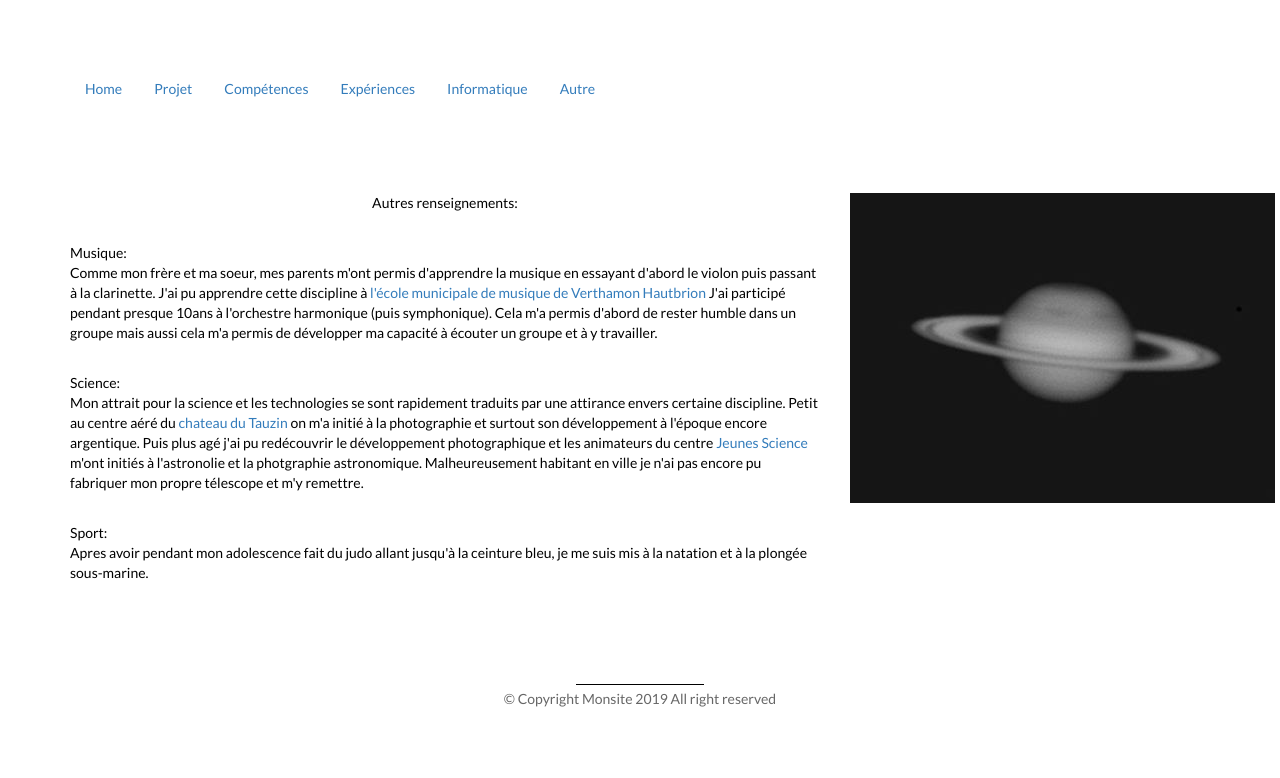
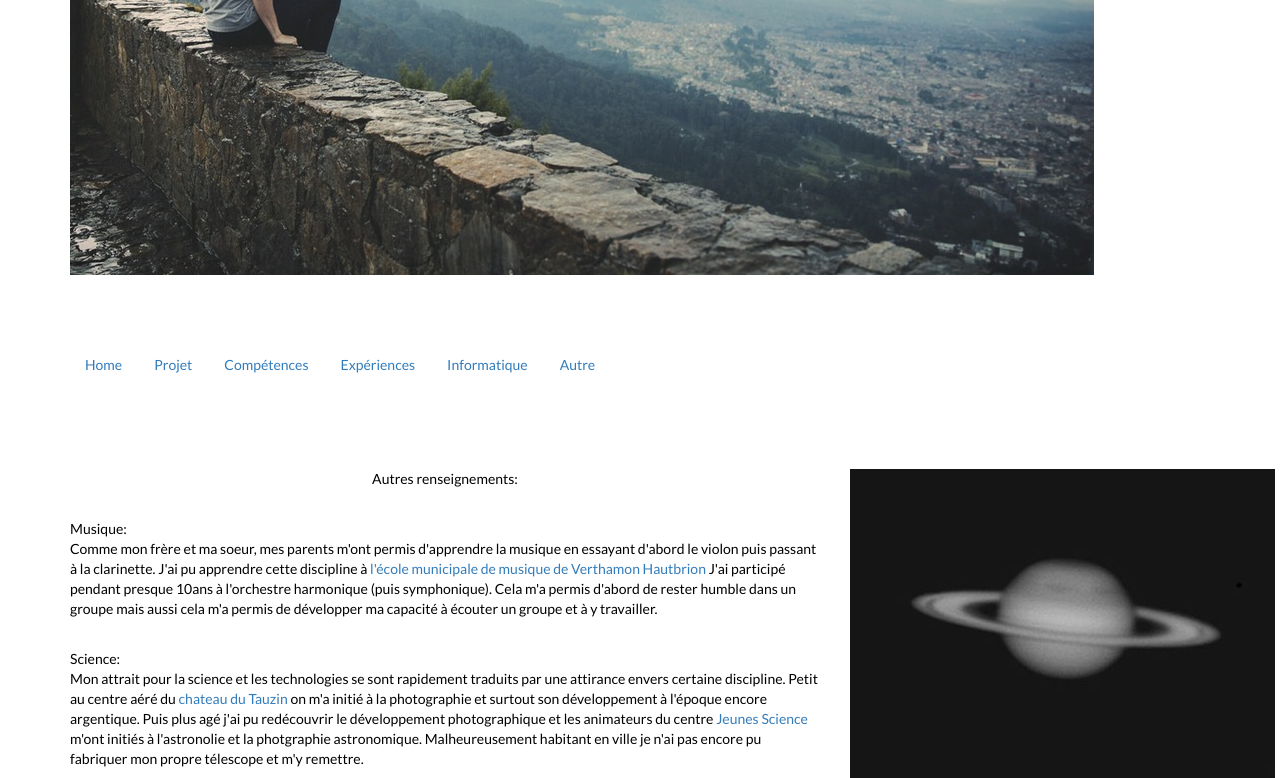
Before and after one commit to Sabrigan/mysite, a Django app: page /blog/autre in a window 1280 px wide. Shown: the part 336-1114 px from the top of the page. Before the commit the page ends 1043 px from the top, so only its background shows below. Run offline with Django 3.2, Linux system fonts and the light colour scheme; some libraries are stand-ins or nearby versions.

Commit message:
tentative de reprise des templates de la section blog 12

```diff
--- a/src/blog/template/blog/layout/base.html
+++ b/src/blog/template/blog/layout/base.html
@@ -7,7 +7,7 @@
 	src="http://cdnjs.cloudflare.com/ajax/libs/jquery/2.0.3/jquery.min.js"></script>
 <script type="text/javascript"
 	src="http://netdna.bootstrapcdn.com/bootstrap/3.3.4/js/bootstrap.min.js"></script>
-<link href="{%static 'css/style1.css'%}" rel="stylesheet" type="text/css">
+<link href="{% static 'css/style1.css'%}" rel="stylesheet" type="text/css">
 <link href="{% static 'css/style2.css'%}" rel="stylesheet" type="text/css">
 <link href="{% static 'blog/css/styles.css' %}" rel="stylesheet" type="text/css">
 {%endblock%}
@@ -17,7 +17,7 @@
 		<div class="container">
 			<div class="row">
 				<div class="col-md-12">
-					<img src="{% static 'img/fond1.png' %}" class="img-responsive">
+					<img src="{% static 'blog/img/fond1.jpg' %}" class="img-responsive">
 				</div>
 			</div>
 		</div>
```
